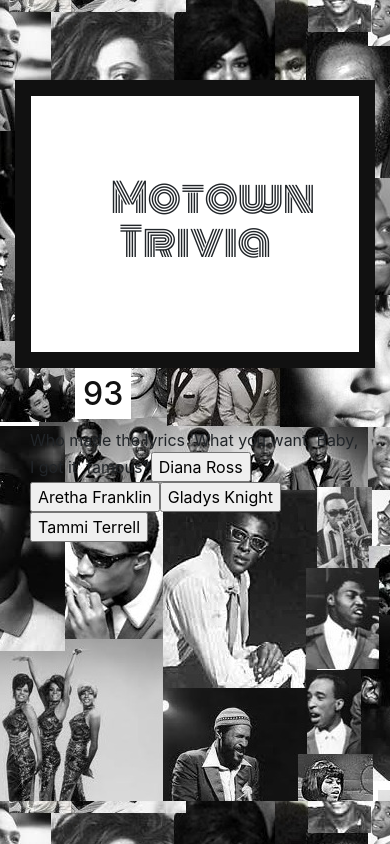
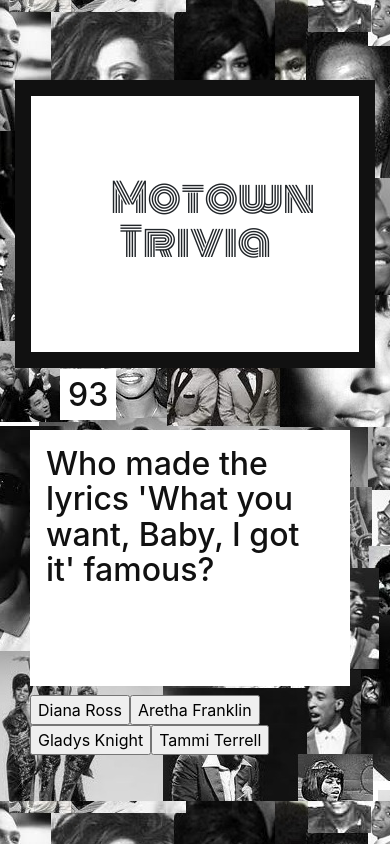
Before and after one commit to Sberry5/TriviaGame, a plain HTML site: page index.html in a window 390 px wide. Both pictures are taken after a click on the button "Start". Drawn offline with nearby package versions, Linux system fonts and the light colour scheme.

Commit message:
styling added

```diff
--- a/assets/css/style.css
+++ b/assets/css/style.css
@@ -39,21 +39,10 @@ h1{
 	padding: .5em .5em .5em .5em;
 	border-color: #111;
 	border-width: 1em;
-	height: 2em;
-	width: 4em;
-
+	height: 8em;
+	width: 10em;
 }
 
-.questions{
-	color: #111;
-	background-color: #fff;
-	padding: .5em .5em .5em .5em;
-	border-color: #111;
-	border-width: 1em;
-	height: 2em;
-	width: 4em;
-
-}
 
 #timer{
 	color: #111;
--- a/assets/javascript/game.js
+++ b/assets/javascript/game.js
@@ -1,6 +1,6 @@
 //Document ready function to wrap all javascript
 $(document).ready(function(){
-
+	$("#gameQuestion").hide();
 //Global Variables
 	var question1 = {
     question: "Who made the lyrics 'What you want, Baby, I got it' famous?",
@@ -43,7 +43,8 @@ console.log(firstAnswer);
 
 $("button").on("click", function(){
 		$("button").hide();
-		$("#answers").html(firstQuestion);
+		$("#gameQuestion").show();
+		$("#gameQuestion").html(firstQuestion);
 
 		for (var i = 0; i < firstChoices.length; i++){
 		//Call timer function
@@ -104,7 +105,7 @@ $("button").on("click", function(){
 //Loop to check userAnswer against correctAnswer
 
 //Conditionals
-//            if (userAnswer === correctAnswer) {
+//            if (userAnswer === firstAnswer) {
 //                            wins++;
 //                            reset();
 //            {
--- a/index.html
+++ b/index.html
@@ -48,14 +48,24 @@
 				</div>
 			</div>
 <!--Timer-->
+			<div class="row">
+				<div class="col-md-4">
+				</div>
 					<h2 id="timer"></h2>
 				</div>
 				<div div class="col-md-4">
 				</div>
+			</div>
 <!--Trivia questions-->
-<!-- 				<div>
-					<span id="gameQuestion"></span>
-				</div> -->
+			<div class="row">
+				<div div class="col-md-3">
+				</div>
+				<div class="col-md-6">
+					<h2 id="gameQuestion"></h2>
+				</div>
+				<div div class="col-md-3">
+				</div>
+			</div>
 <!--Trivia answer-->
 				<div id="answers">
 				</div>
```
